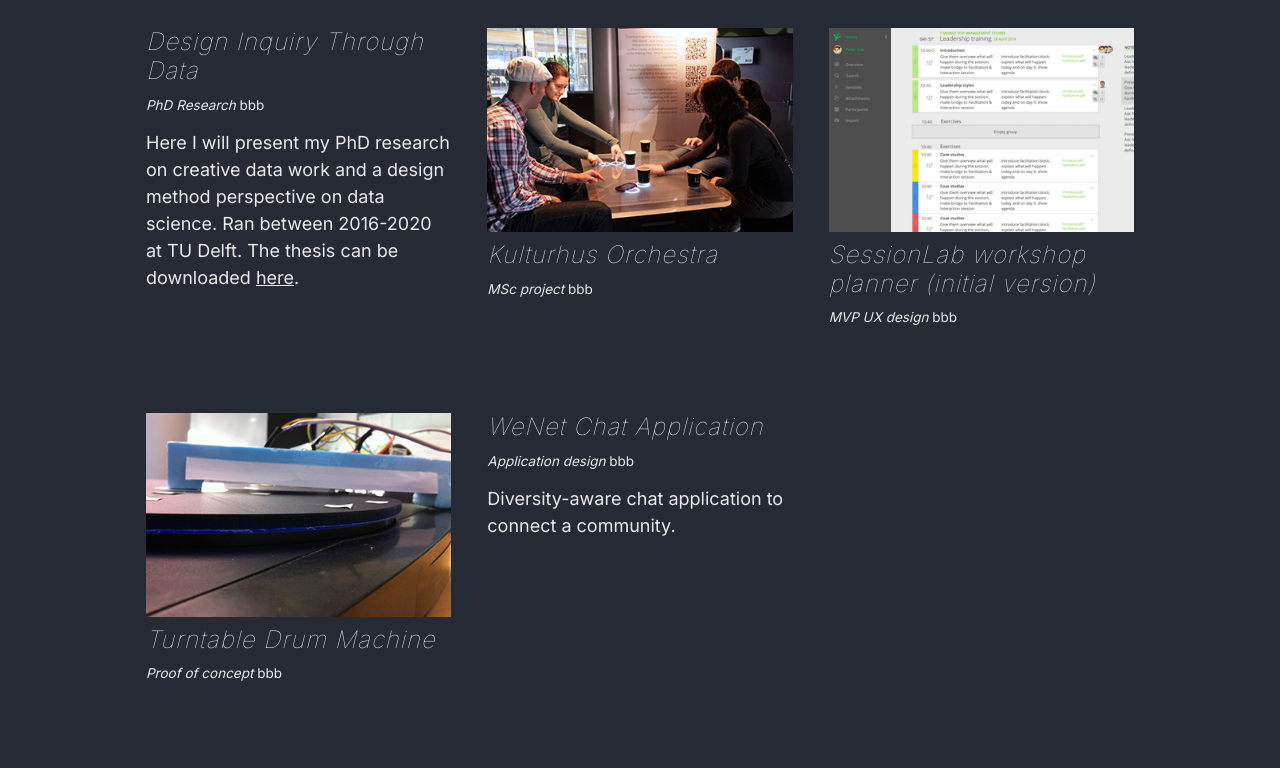
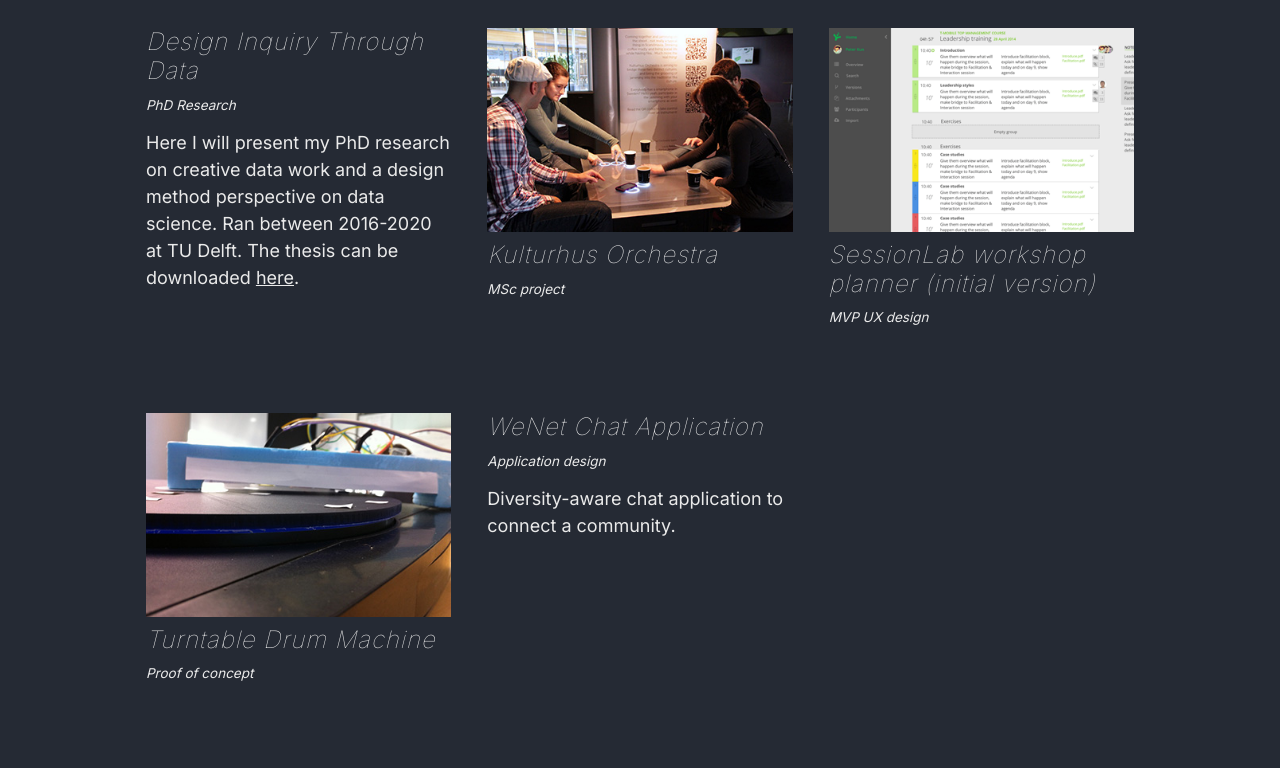
Before and after one commit to kuniiii/kuniiii.github.io, a Jekyll site: the page built from portfolio.md, in a window 1280 px wide. Shown: the part 330-1098 px from the top of the page. Built offline with Jekyll 4.4.1, drawn with Linux system fonts in a browser that asks for light colours; nearby versions of some CDN libraries.

```diff
--- a/_includes/entry.html
+++ b/_includes/entry.html
@@ -37,7 +37,7 @@
   {% endif %}
   {% if page.collection == 'portfolio' %}
     <footer class="entry-meta">
-      {% if entry.classification %}{% include entry-classification.html %}bbb{% endif %}
+      {% if entry.classification %}{% include entry-classification.html %}{% endif %}
     </footer>
   {% endif %}
 </article>
```
